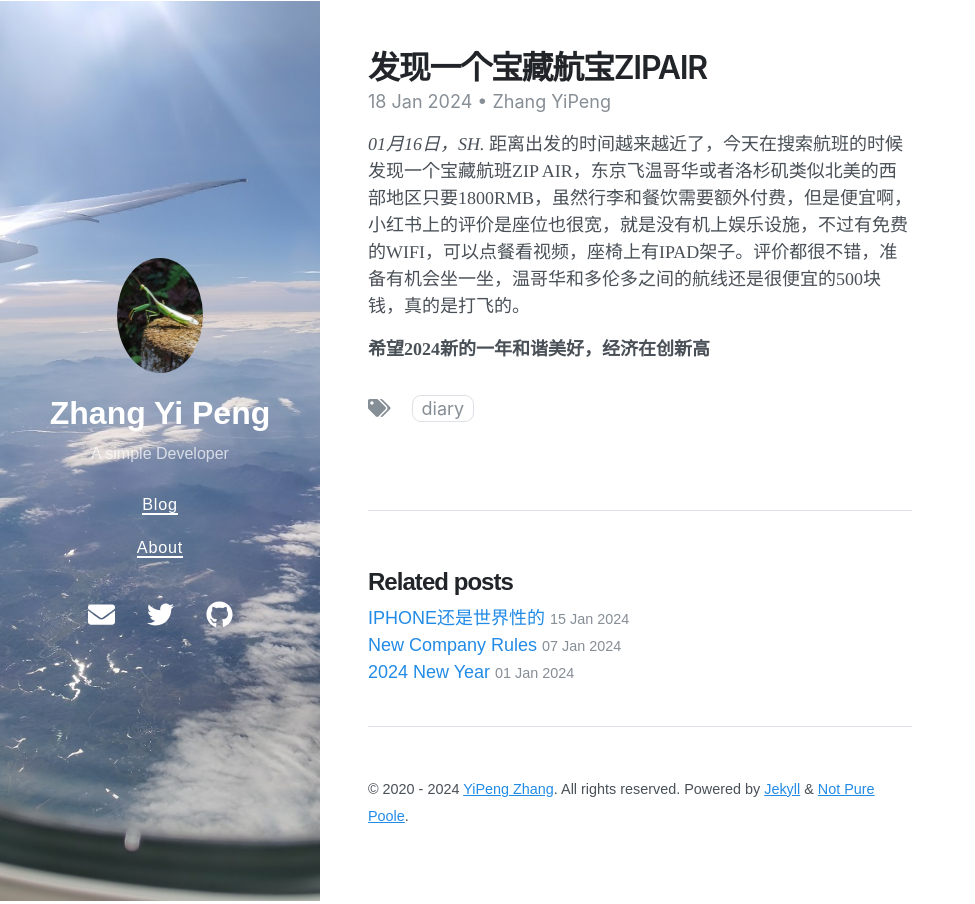
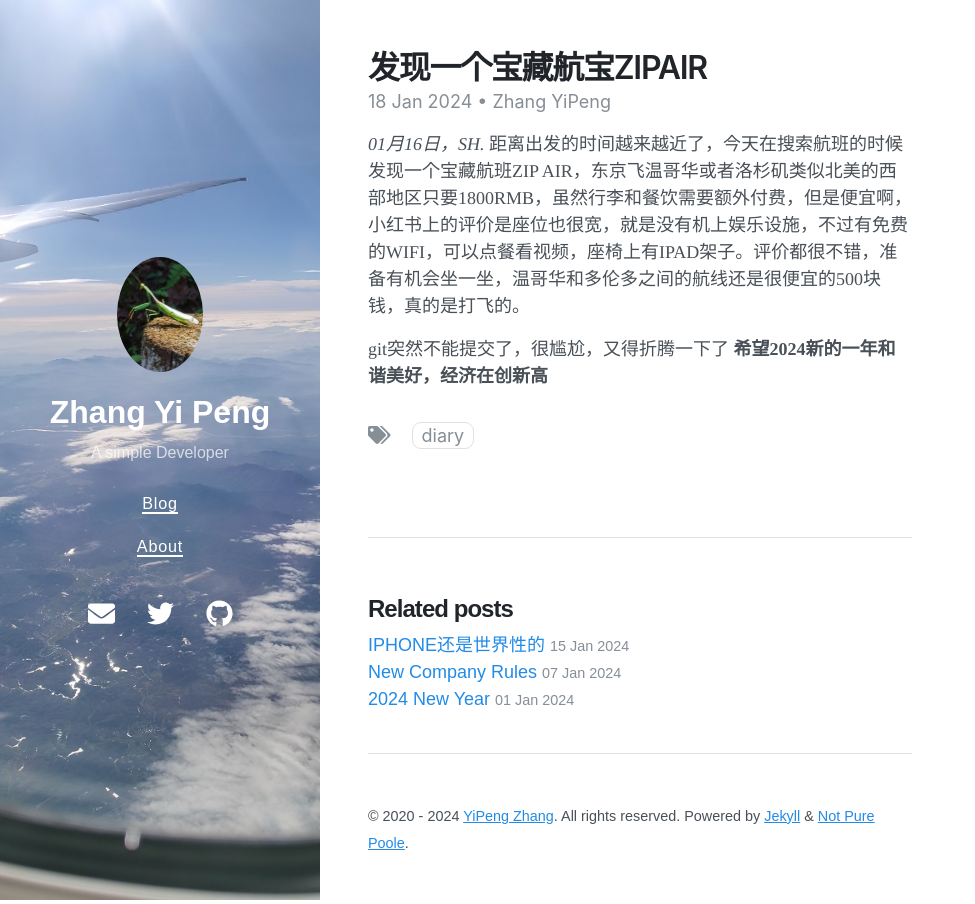
Before and after one commit to zhangyipeng/zhangyipeng.github.io, a Jekyll site: the page built from _posts/2024-01-19-zipair.md, in a window 1280 px wide. Shown: the whole page, without its empty margins (0-975 px from the left). Built offline with Jekyll 4.4.1, drawn with Linux system fonts in a browser that asks for light colours; nearby versions of some CDN libraries.

Commit message:
add a news

```diff
--- a/_posts/2024-01-19-zipair.md
+++ b/_posts/2024-01-19-zipair.md
@@ -9,4 +9,5 @@ date: 2024-01-19 07:23 +0800
 *01月16日，SH.*
 距离出发的时间越来越近了，今天在搜索航班的时候发现一个宝藏航班ZIP AIR，东京飞温哥华或者洛杉矶类似北美的西部地区只要1800RMB，虽然行李和餐饮需要额外付费，但是便宜啊，小红书上的评价是座位也很宽，就是没有机上娱乐设施，不过有免费的WIFI，可以点餐看视频，座椅上有IPAD架子。评价都很不错，准备有机会坐一坐，温哥华和多伦多之间的航线还是很便宜的500块钱，真的是打飞的。
 
+git突然不能提交了，很尴尬，又得折腾一下了
 **希望2024新的一年和谐美好，经济在创新高**
```
